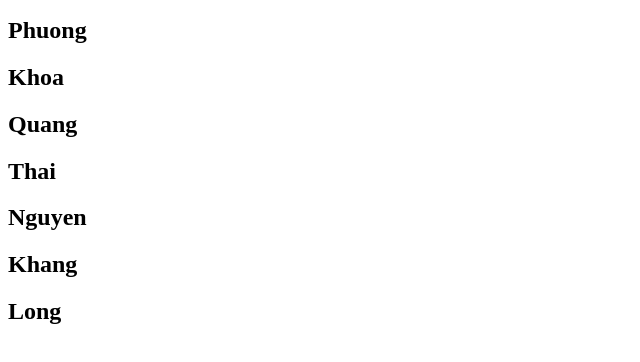
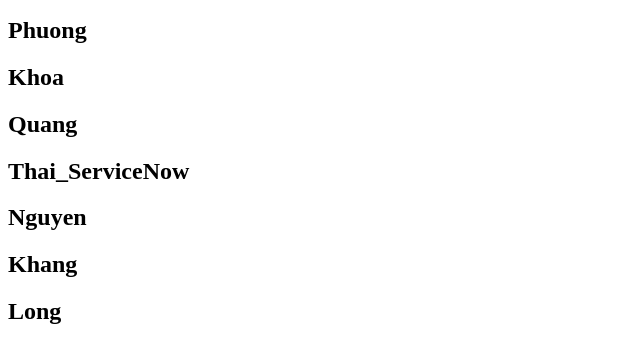
Before and after one commit to yeunghiepdu/scc_training_1st_class, a plain HTML site: page index.html in a window 1280 px wide. Shown: the part 110-472 px from the top of the page, without its empty margins (0-640 px from the left). Drawn offline with Linux system fonts and the light colour scheme.

Commit message:
Update index.html
Thai Updated

```diff
--- a/index.html
+++ b/index.html
@@ -12,7 +12,7 @@
     <h2>Phuong</h2>
       <h2>Khoa</h2>
       <h2>Quang</h2>
-      <h2>Thai</h2>
+      <h2>Thai_ServiceNow</h2>
       <h2>Nguyen</h2>
       <h2>Khang</h2>
       <h2>Long</h2>
```
